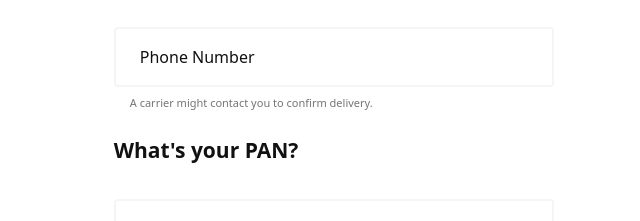
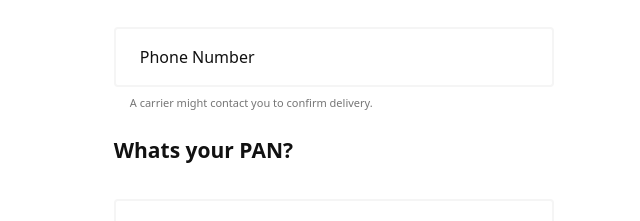
Before and after one commit to iqzar/Milestone3-project, a Next.js app: page /checkout in a window 1280 px wide. Shown: the part 1364-1585 px from the top of the page, without its empty margins (61-701 px from the left). Built offline with nearby package versions, Linux system fonts and the light colour scheme.

Commit message:
'adding'

```diff
--- a/src/app/app.tsx
+++ /dev/null
@@ -1,12 +0,0 @@
-import { CartProvider } from './context/cartcontext';
-import '../styles/globals.css';
-
-function MyApp({ Component, pageProps }: any) {
-  return (
-    <CartProvider>
-      <Component {...pageProps} />
-    </CartProvider>
-  );
-}
-
-export default MyApp;
--- a/src/app/checkout/page.tsx
+++ b/src/app/checkout/page.tsx
@@ -90,7 +90,7 @@ export default function Checkout(){
                 <div className="border-2 border-sec px-6 py-4 rounded mb-2 text-[16px] text-side">Phone Number</div>
                 <p className="text-[11px] ml-4 text-med mb-6">A carrier might contact you to confirm delivery.</p>
 
-                <h2 className="text-side text-[21px] mt-5 mb-8 font-semibold">What's your PAN?</h2>
+                <h2 className="text-side text-[21px] mt-5 mb-8 font-semibold">Whats your PAN?</h2>
                 <div className="border-2 border-sec px-6 py-4 rounded mb-2 text-[16px] text-side">PAN</div>
                 <p className="text-[11px] ml-4 text-med mb-6">Enter your PAN to enable payment with UPI Net Banking or local<br/> card methods</p>
                 <div className="flex space-x-5 mt-4">
--- a/src/app/context/page.tsx
+++ /dev/null
@@ -1,37 +0,0 @@
-'use client'
-import React, { createContext, useContext, useState } from 'react';
-
-interface CartItem {
-  id: number;
-  image: string;
-  title: string;
-  name: string;
-  color: string;
-  price: string;
-  detail: string;
-}
-
-interface CartContextType {
-  cart: CartItem[];
-  addToCart: (item: CartItem) => void;
-}
-
-const CartContext = createContext<CartContextType | undefined>(undefined);
-
-export const CartProvider: React.FC<{ children: React.ReactNode }> = ({ children }) => {
-  const [cart, setCart] = useState<CartItem[]>([]);
-
-  const addToCart = (item: CartItem) => {
-    setCart((prevCart) => [...prevCart, item]);
-  };
-
-  return <CartContext.Provider value={{ cart, addToCart }}>{children}</CartContext.Provider>;
-};
-
-export const useCart = () => {
-  const context = useContext(CartContext);
-  if (!context) {
-    throw new Error('useCart must be used within a CartProvider');
-  }
-  return context;
-};
--- a/src/app/layout.tsx
+++ b/src/app/layout.tsx
@@ -1,7 +1,7 @@
 import type { Metadata } from "next";
 import localFont from "next/font/local";
 import "./globals.css";
-import { CartProvider } from "./context/page";
+
 
 const geistSans = localFont({
   src: "./fonts/GeistVF.woff",
@@ -29,9 +29,9 @@ export default function RootLayout({
       <body
         className={`${geistSans.variable} ${geistMono.variable} antialiased`}
       >
-        <CartProvider>
+
         {children}
-        </CartProvider>
+
       </body>
     </html>
   );
```
